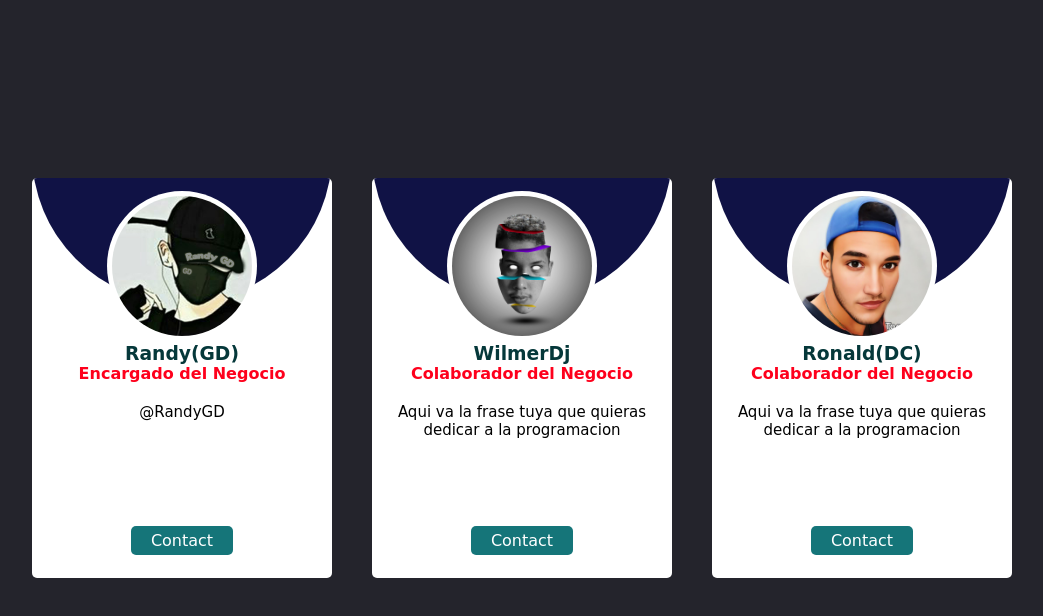
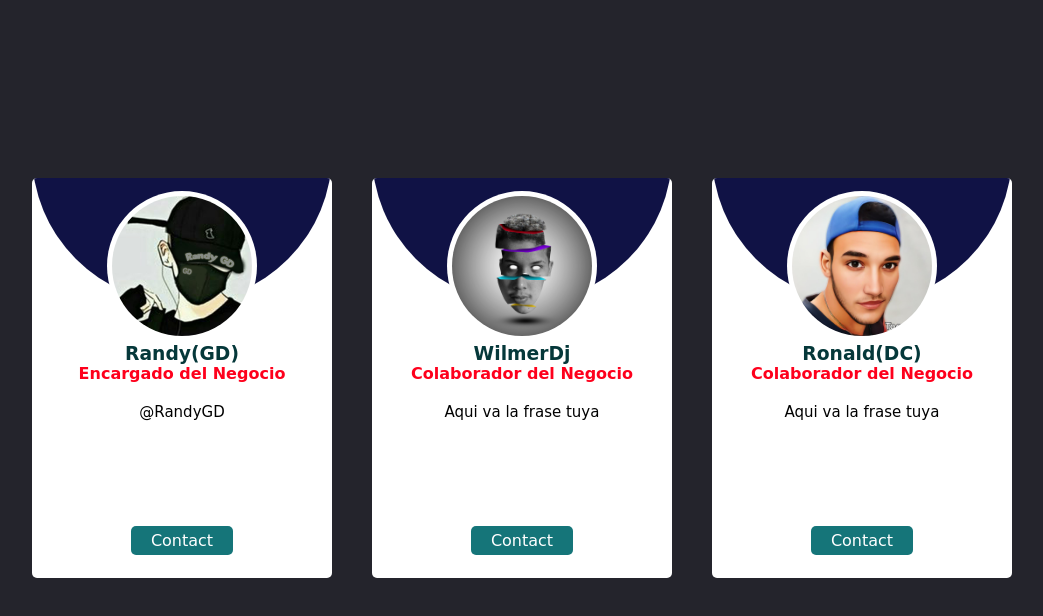
Before and after one commit to RandyGD/RandyGD.github.io, a plain HTML site: page paginas/Contactos.html in a window 1280 px wide. Shown: the part 22-638 px from the top of the page, without its empty margins (118-1161 px from the left). Drawn offline with Linux system fonts and the light colour scheme.

Commit message:
Catalogo PKT

```diff
--- a/paginas/Contactos.html
+++ b/paginas/Contactos.html
@@ -43,7 +43,7 @@
 		<div class="description">
 			<h3>WilmerDj</h3>
 			<h4>Colaborador del Negocio</h4>
-			<p>Aqui va la frase tuya que quieras dedicar a la programacion</p>
+			<p>Aqui va la frase tuya </p>
 		</div>
 
 		<div class="contact">
@@ -65,7 +65,7 @@
 		<div class="description">
 			<h3>Ronald(DC)</h3>
 			<h4>Colaborador del Negocio</h4>
-			<p>Aqui va la frase tuya que quieras dedicar a la programacion</p>
+			<p>Aqui va la frase tuya </p>
 		</div>
 
 		<div class="contact">
```
